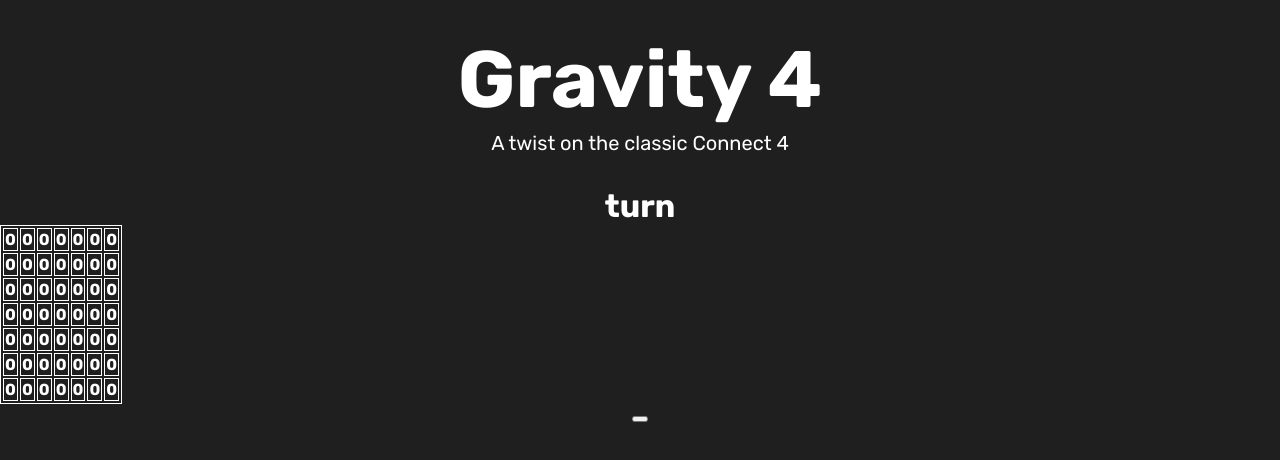
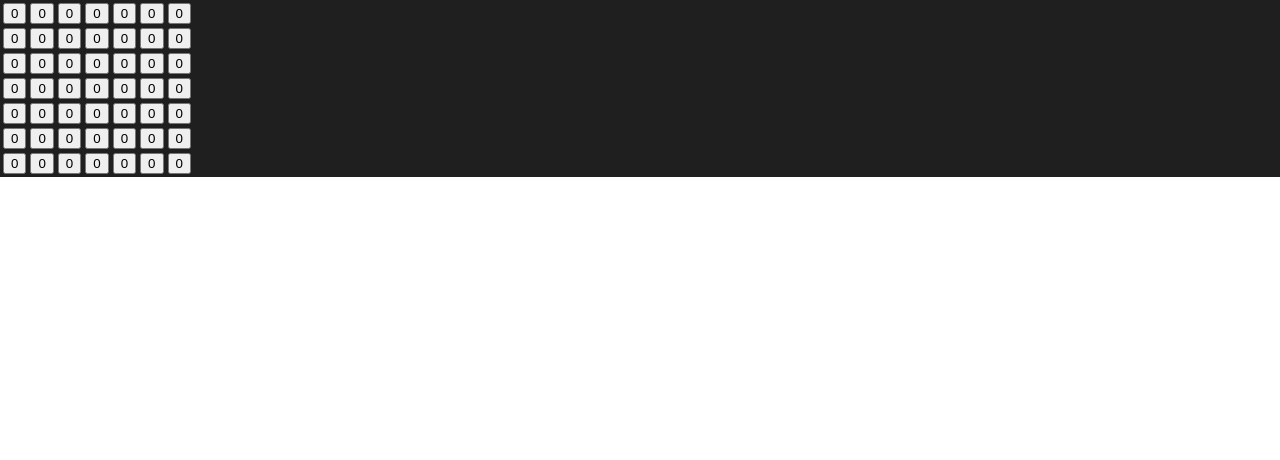
Before and after one commit to Do-it-Myself/Gravity-4, a React (Create React App) app: page / in a window 1280 px wide. Shown: the top 460 px of the page. Built offline with nearby package versions, Linux system fonts and the light colour scheme.

Commit message:
Table button

```diff
--- a/src/App.js
+++ b/src/App.js
@@ -1,11 +1,12 @@
 import logo from './logo.svg';
 import './App.css';
 import Home from './pages/home/Home';
+import Table from "./components/table/Table"
 
 function App() {
     return (
       <div className="App">
-        <Home/>
+        <Table />
       </div>
     );
 }
--- a/src/components/table/Cell.js
+++ b/src/components/table/Cell.js
@@ -7,5 +7,5 @@
   } else if (value === 2) {
     content = 2;
   }
-  return <th>{content}</th>;
+  return <th><button type="button">{content}</button></th>;
 }
--- a/src/index.css
+++ b/src/index.css
@@ -23,11 +23,11 @@
 }
 
 table, tr, th {
-  border: 1px solid;
   color: var(--color-font);
 }
 
-@import "./css/Table.css";
+@import "./components/table/Table.css";
+
 h1, h2, h3, h4, h5, p {
   margin: 0;
 }
```
Also changed, not shown: src/css/Table.css (deleted).
